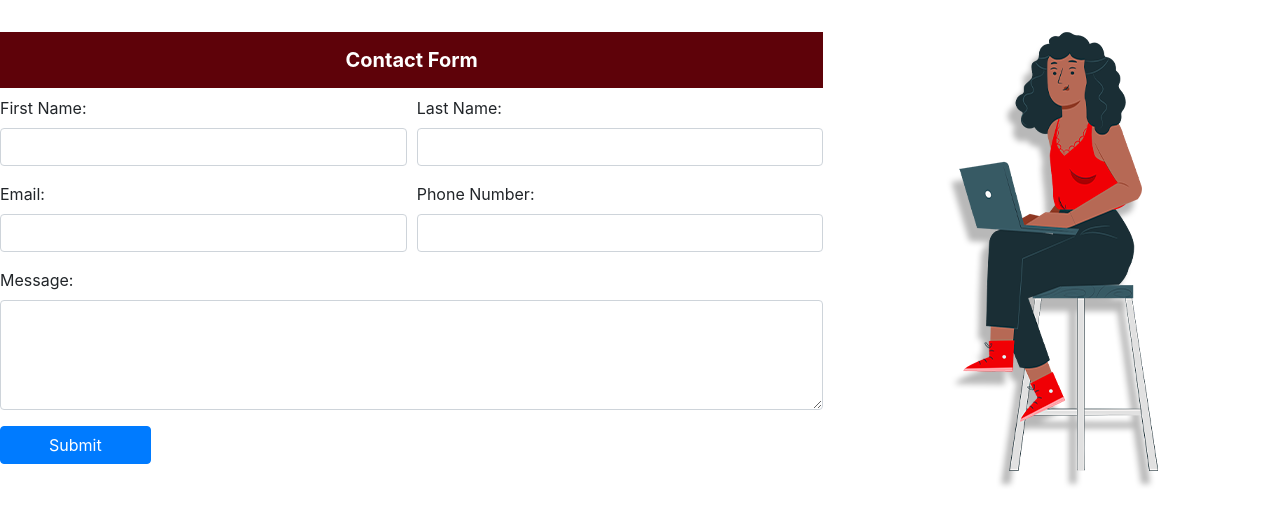
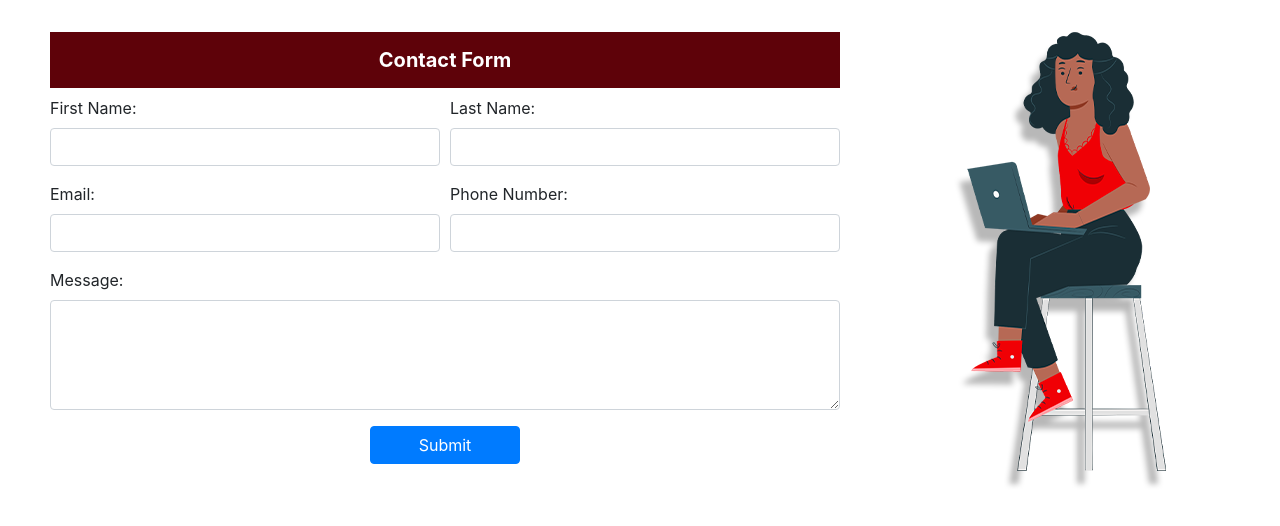
Before and after one commit to topcodx/college-management-system, a PHP site: page /contactus.php in a window 1280 px wide. Shown: the part 76-602 px from the top of the page. Run offline with PHP 8.4, Linux system fonts and the light colour scheme.

Commit message:
fix issue

```diff
--- a/admission.php
+++ b/admission.php
@@ -111,7 +111,8 @@
 		</div>
 		<div class="row m-3">
 			<div class="col-md-12">
-				<form action="./login/login.php" method="POST" enctype="multipart/form-data">
+				<form action="" method="POST" enctype="multipart/form-data">
+				<!-- <form action="./login/login.php" method="POST" enctype="multipart/form-data"> -->
 					<div class="row mt-3">
 						<div class="col-md-4">
 							<div class="form-group">
--- a/contactus.php
+++ b/contactus.php
@@ -58,6 +58,7 @@
 
 .contact-form {
     padding-top: 2rem;
+    margin-left: 50px;
 }
 
 h5 {
@@ -67,7 +68,6 @@
     color:white;
 }
 
-/* Style to match the header color */
 .contact-details h5 {
     display: flex;
     justify-content: center;
@@ -78,6 +78,10 @@
     margin-bottom: 15px;
 }
 
+.submit-btn-container {
+            display: flex;
+            justify-content: center;
+        }
     </style>
 </head>
 
@@ -114,7 +118,7 @@
                         <label for="message">Message:</label>
                         <textarea class="form-control" name="message" rows="4" required></textarea>
                     </div>
-                    <div class="form-group">
+                    <div class="form-group submit-btn-container " >
                         <input type="submit" class="btn btn-primary px-5" name="btn_save3" value="Submit">
                     </div>
                 </div>
@@ -124,51 +128,7 @@
                     </div>
                 </div>
             </div>
-
-
-        <!-- <div class="contact-details form-group">
-            <div class="row">
-                <div class="form-group col-md-8">
-                    <h5><strong>Contact Form</strong></h5>
-
-                    <div class="form-row">
-                        <div class="form-group col-md-6">
-                            <label for="first_name">First Name:</label>
-                            <input type="text" class="form-control" name="first_name" required>
-                        </div>
-                        <div class="form-group col-md-6">
-                            <label for="last_name">Last Name:</label>
-                            <input type="text" class="form-control" name="last_name" required>
-                        </div>
-                    </div>
-                    <div class="form-row">
-                        <div class="form-group col-md-6">
-                            <label for="email">Email:</label>
-                            <input type="email" class="form-control" name="email" required>
-                        </div>
-                        <div class="form-group col-md-6">
-                            <label for="phone_number">Phone Number:</label>
-                            <input type="tel" class="form-control" name="phone_number" required>
-                        </div>
-                    </div>
-                    <div class="form-group">
-                        <label for="message">Message:</label>
-                        <textarea class="form-control" name="message" rows="4" required></textarea>
-                    </div>
-                    <div class="form-group">
-                        <input type="submit" class="btn btn-primary px-5" name="btn_save3" value="Submit">
-                    </div>
-                </div>
-            </div>
-            <div class="form-group col-md-4">
-                <img src="./images/contact.jpg" alt="Image" class="img-fluid" style="margin-left:100px;">
-            </div>
-
-        </div> -->
     </form>
-
-
-
     <!-- Link to Bootstrap JavaScript -->
     <script src="https://stackpath.bootstrapcdn.com/bootstrap/4.5.2/js/bootstrap.min.js"></script>
 </body>
```
Also changed, not shown: thank_you.php (+22 -3 lines).
